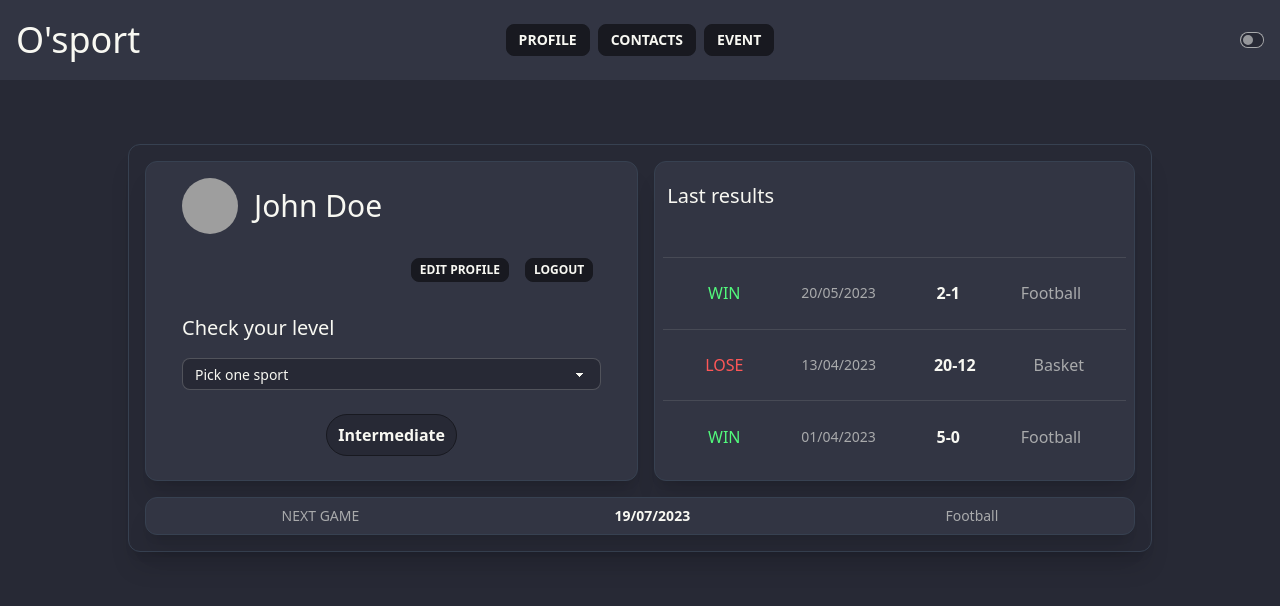
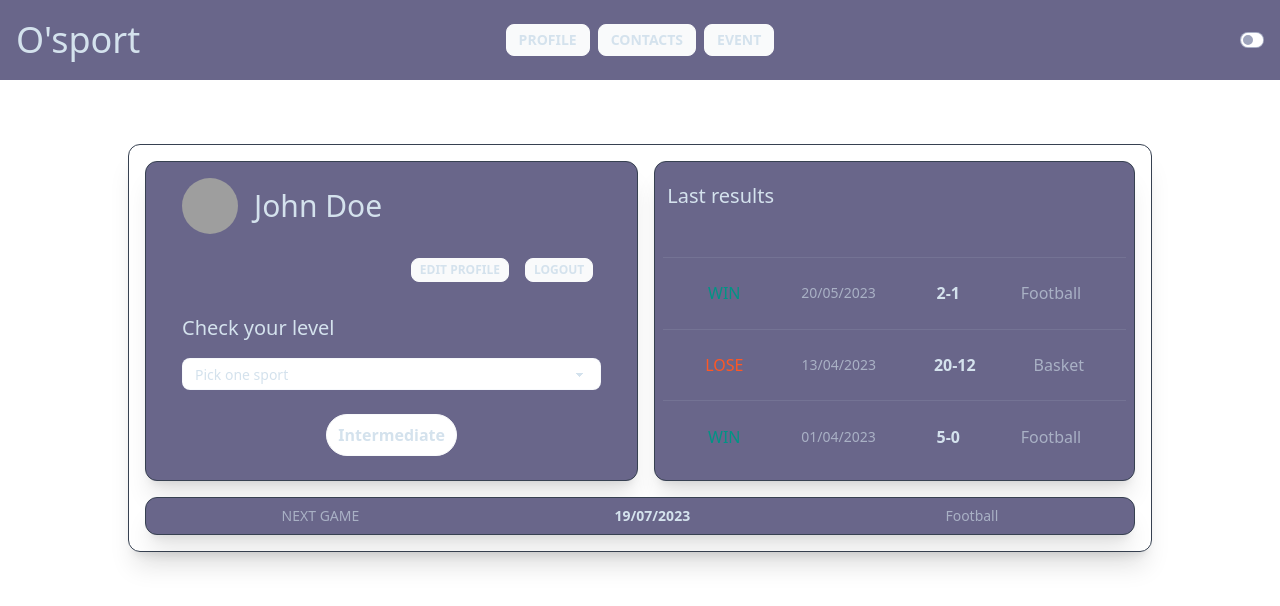
Before and after one commit to Tiyyo/osport_client, a React (Vite) app: page / in a window 1280 px wide. Shown: the top 606 px of the page. Built offline with nearby package versions, Linux system fonts and the light colour scheme; no server answers; grey boxes are pictures that could not be loaded.

Commit message:
:construction: - commit to merge

```diff
--- a/src/components/Contact/Contact.tsx
+++ b/src/components/Contact/Contact.tsx
@@ -10,7 +10,7 @@ import Menu from '../Menu/Menu';
 function Contact() {
   // On recupere l'id de l'user connecté
   const { user } = useContext(AuthContext);
-  const id = user.userInfos.userId;
+  const id = user?.userInfos.userId;
 
   // On recupere la liste des amis de l'user connecté
   const { data: sentList, error: sentListError } = useFetch(`user_friends/sent/${id}`, 'GET');
--- a/src/components/Contact/SearchContact/SearchContact.tsx
+++ b/src/components/Contact/SearchContact/SearchContact.tsx
@@ -5,6 +5,7 @@ function SearchContact({ userId }: { userId: number }) {
   // InputValue => valeur de l'input via onChange
   // Search => recupere le username cherché pour le récuperer dans le back
   const [inputValue, setInputValue] = useState<string>('');
+
   async function addContact(id: number, contactUsername: string) {
     try {
       const res = await axiosInstance.post('user_friends/add', { userId: id, username: contactUsername });
--- a/src/components/Event/Event.tsx
+++ b/src/components/Event/Event.tsx
@@ -18,7 +18,7 @@ import FinalScore from './FinalScore/FinalScore';
 function Event() {
 // On recupère l'id de l'utilisateur connecté dans le AuthContext
 const { user } = useContext(AuthContext);
-const { userId } = user.userInfos;
+const userId = user?.userInfos.userId;
 
 // Fonction pour récuperer l'id de l'event dans l'url
 function GetEventId() {
@@ -57,7 +57,7 @@ const { data: participants, error: participantsError } = useFetch(`participant/e
           {!event.winner_team && event.status !== 'open' && <PlayerListConfirmed players={participants} nbPlayers={event.nb_max_participant} />}
           {/* Si le match a un vainqueur enregistré => Liste des joueurs + notation */}
           {event.winner_team
-            && event.status === 'closed'
+            && (event.status === 'finished' || 'closed')
             && (
             <PlayerListRating
               players={participants}
--- a/src/components/Event/ResultInput/ResultInput.tsx
+++ b/src/components/Event/ResultInput/ResultInput.tsx
@@ -6,34 +6,45 @@ interface ResultsInputProps {
   eventId: number;
 }
 
+interface SaveResultProps {
+  loggedUserId: number;
+  matchId: number;
+  firstResult: number;
+  secondResult: number;
+}
+
 function ResultInput({ userId, eventId } : ResultsInputProps) {
-  const [resultTeamOne, setResultTeamOne] = useState();
-  const [resultTeamTwo, setResultTeamTwo] = useState();
+  const [resultTeamOne, setResultTeamOne] = useState<number>(null);
+  const [resultTeamTwo, setResultTeamTwo] = useState<number>(null);
 
-  async function handleClick(
-    accountId: number,
+  async function saveResult(
+    loggedUserId: number,
     matchId: number,
-    resultTeam1: number,
-    resultTeam2: number,
-  ) {
+    firstResult: number,
+    secondResult: number,
+    ) {
     try {
       await axiosInstance.patch('event/results', {
-        userId: accountId,
+        userId: loggedUserId,
         eventId: matchId,
-        scoreTeam1: resultTeam1,
-        scoreTeam2: resultTeam2,
+        scoreTeam1: firstResult,
+        scoreTeam2: secondResult,
       });
     } catch (error) {
       console.log(error);
     }
   }
 
-  function handleChange(setResultTeam: any, e: any) {
-    setResultTeam(e.target.value);
+  function handleSubmit(e: any) {
+    e.preventDefault();
+    saveResult(userId, eventId, resultTeamOne, resultTeamTwo);
   }
 
   return (
-    <div className="flex flex-col gap-4 py-4 justify-evenly w-full items-center bg-neutral-focus shadow-xl border rounded-xl border-gray-700 h-full min-[1100px]:flex-row">
+    <form
+      onSubmit={handleSubmit}
+      className="flex flex-col gap-4 py-4 justify-evenly w-full items-center bg-neutral-focus shadow-xl border rounded-xl border-gray-700 h-full min-[1100px]:flex-row"
+    >
       <div className="flex flex-col gap-2">
         <div className="flex justify-center">
           <div className="flex flex-col  items-center gap-3">
@@ -41,7 +52,7 @@ function ResultInput({ userId, eventId } : ResultsInputProps) {
             <input
               type="number"
               min={0}
-              onChange={(e) => handleChange(setResultTeamOne, e)}
+              onChange={(e) => setResultTeamOne(parseInt(e.target.value, 10))}
               className="m-2 p-3 pr-0 bg-base-100 shadow-xl border rounded-xl border-gray-700 w-14 text-center text-xl font-bold"
             />
           </div>
@@ -51,21 +62,17 @@ function ResultInput({ userId, eventId } : ResultsInputProps) {
             <input
               type="number"
               min={0}
-              onChange={(e) => handleChange(setResultTeamTwo, e)}
+              onChange={(e) => setResultTeamTwo(parseInt(e.target.value, 10))}
               className="m-2 p-3 pr-0 bg-base-100 shadow-xl border rounded-xl border-gray-700 w-14 text-center text-xl font-bold"
             />
           </div>
         </div>
         <h3 className="text-center text-sm">Enter final score here</h3>
       </div>
-      <button
-        type="button"
-        onClick={() => handleClick(userId, eventId, resultTeamOne, resultTeamTwo)}
-        className="btn"
-      >
+      <button type="submit" className="btn btn-neutral">
         Save result
       </button>
-    </div>
+    </form>
   );
 }
 
--- a/src/components/EventList/EventList.tsx
+++ b/src/components/EventList/EventList.tsx
@@ -10,7 +10,7 @@ import List from './List/List';
 function EventList() {
   // On recupère l'id de l'user connecté via le AuthContext
   const { user } = useContext(AuthContext);
-  const id = user.userInfos.userId;
+  const id = user?.userInfos.userId;
 
   // On recupère la liste des events de l'user connecté
   const { data: list, error: eventsError } = useFetch(`event/${id}`, 'GET');
--- a/tailwind.config.js
+++ b/tailwind.config.js
@@ -5,28 +5,30 @@ export default {
   ],
   daisyui: {
     themes: [
-      'dracula',
+      // "dracula",
       {
       mytheme: {
-
-        "primary": "#2f81a8",
-
-        "secondary": "#000d84",
-
-        "accent": "#2605aa",
-
-        "neutral": "#f3f4f6",
-
-        "base-100": "#f3f4f6",
-
-        "info": "#accce7",
-
-        "success": "#22c55e",
-
-        "warning": "#ef4444",
-
-        "error": "#e96763",
-                 },
+        'primary': '#570df8',
+        'primary-focus': '#4506cb',
+        'primary-content': '#ffffff',
+        'secondary': '#f000b8',
+        'secondary-focus': '#bd0091',
+        'secondary-content': '#ffffff',
+        'accent': '#37cdbe',
+        'accent-focus': '#2aa79b',
+        'accent-content': '#ffffff',
+        'neutral': '#a4a0b0',
+        'neutral-focus': '#6a678a',
+        'neutral-content': '#ffffff',
+        'base-100': '#ffffff',
+        'base-200': '#f9fafb',
+        'base-300': '#d1d5db',
+        'base-content': '#d5e3ee',
+        'info': '#2094f3',
+        'success': '#009485',
+        'warning': '#ff9900',
+        'error': '#ff5724',
+        },
       },
     ],
   },
```
